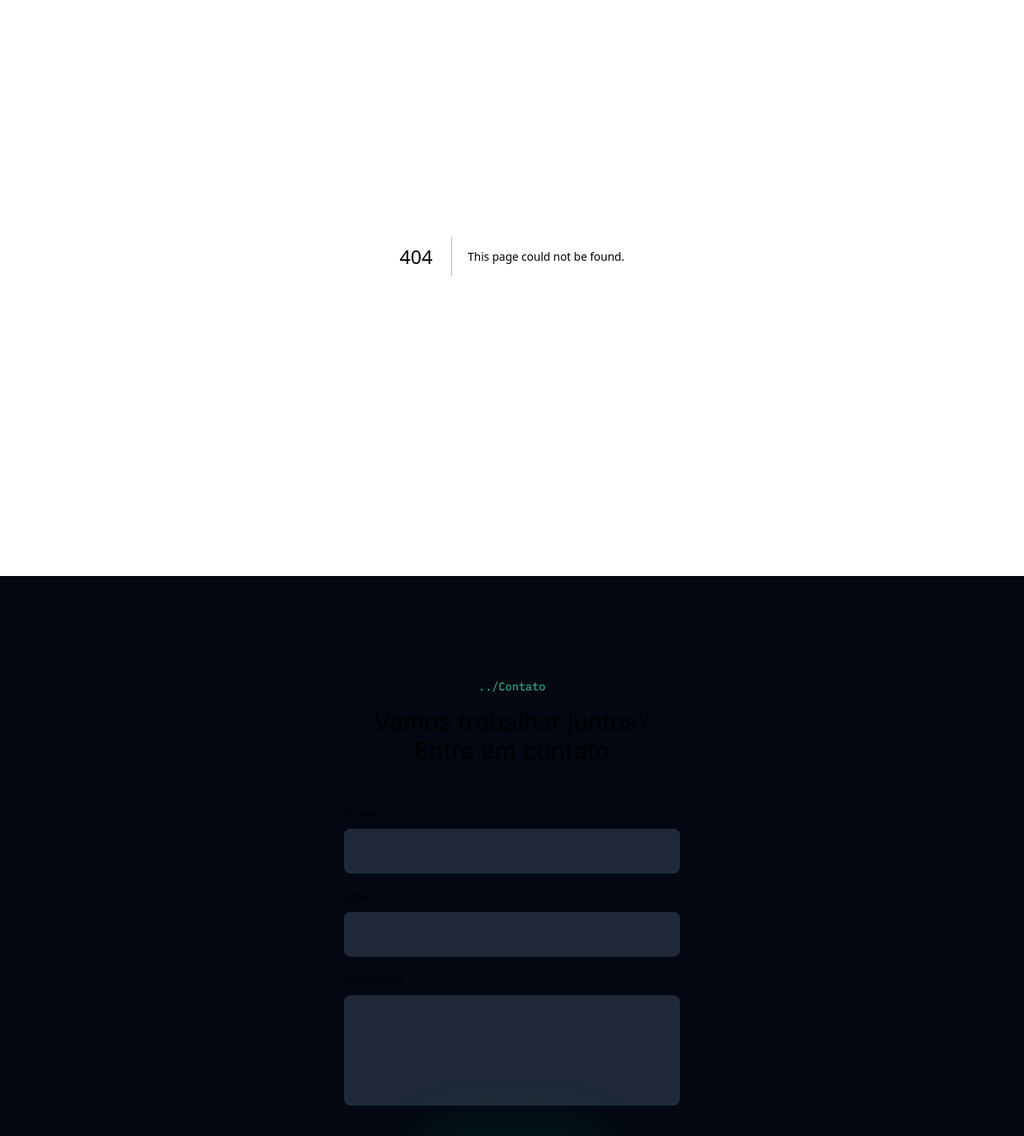
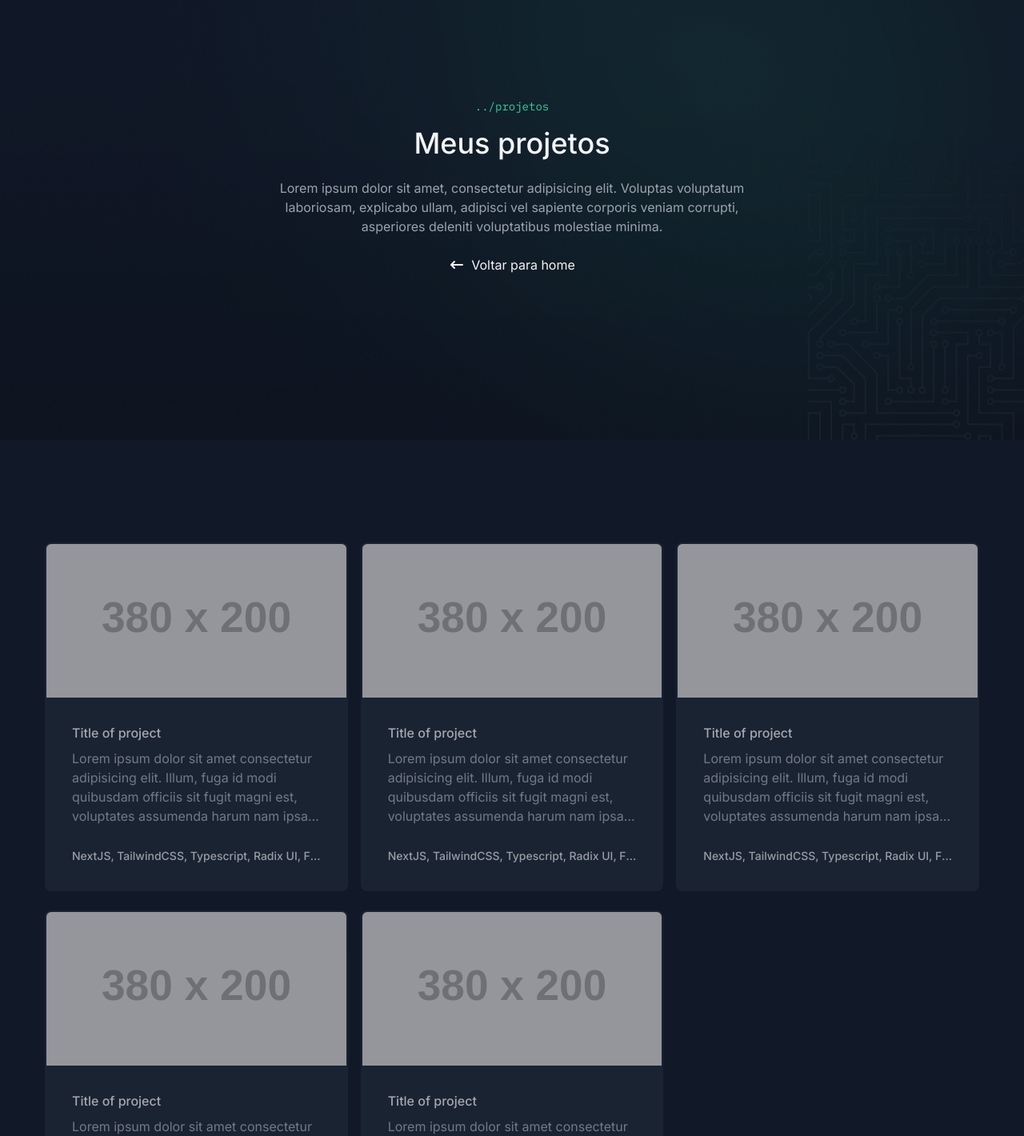
Before and after one commit to AugustoTI/portfolio, a Next.js app: page /projects in a window 1280 px wide. Before the commit this address had no page. Shown: the part 80-1500 px from the top of the page at 80% size. Built offline with nearby package versions, Linux system fonts and the light colour scheme.

Commit message:
feat: projects page

```diff
--- /dev/null
+++ b/src/app/projects/_components/project-card.tsx
@@ -0,0 +1,32 @@
+import Image from 'next/image'
+
+export function ProjectCard() {
+  return (
+    <div className="group flex h-[436px] flex-col overflow-hidden rounded-lg border-2 border-transparent bg-gray-800 opacity-70 transition hover:border-emerald-500 hover:opacity-100">
+      <div className=" h-48 w-full overflow-hidden">
+        <Image
+          src={'https://fakeimg.pl/380x200'}
+          width={380}
+          height={200}
+          alt="Thumbnail do projeto"
+          unoptimized
+          className="h-full w-full object-cover transition duration-500 group-hover:scale-110"
+        />
+      </div>
+      <div className="flex flex-1 flex-col p-8">
+        <strong className="font-medium text-gray-50/90 transition group-hover:text-emerald-500">
+          Title of project
+        </strong>
+        <p className="mt-2 line-clamp-4 text-gray-400">
+          Lorem ipsum dolor sit amet consectetur adipisicing elit. Illum, fuga id modi
+          quibusdam officiis sit fugit magni est, voluptates assumenda harum nam ipsam
+          dolore sunt non repellendus impedit, iusto ex.
+        </p>
+        <span className="mt-auto block truncate text-sm font-medium text-gray-300">
+          NextJS, TailwindCSS, Typescript, Radix UI, File Uploader, Prisma,
+          Authentication, Mux
+        </span>
+      </div>
+    </div>
+  )
+}
--- /dev/null
+++ b/src/app/projects/_components/projects-introduction.tsx
@@ -0,0 +1,29 @@
+import { SectionTitle } from '@/components/section-title'
+import Link from 'next/link'
+import { HiArrowNarrowLeft } from 'react-icons/hi'
+
+export default function ProjectsIntroduction() {
+  return (
+    <section className="flex h-[450px] w-full flex-col items-center justify-center bg-hero-image bg-cover bg-center bg-no-repeat px-4 lg:h-[630px]">
+      <SectionTitle
+        title="Meus projetos"
+        subtitle="projetos"
+        className="items-center text-center [&>h2]:text-4xl"
+      />
+      <div className="text-center">
+        <p className="my-6 max-w-[640px] text-sm text-gray-400 sm:text-base">
+          Lorem ipsum dolor sit amet, consectetur adipisicing elit. Voluptas voluptatum
+          laboriosam, explicabo ullam, adipisci vel sapiente corporis veniam corrupti,
+          asperiores deleniti voluptatibus molestiae minima.
+        </p>
+        <Link
+          href={'/'}
+          className="inline-flex items-center justify-center gap-2 transition-colors hover:text-emerald-500"
+        >
+          <HiArrowNarrowLeft size={20} />
+          Voltar para home
+        </Link>
+      </div>
+    </section>
+  )
+}
--- /dev/null
+++ b/src/app/projects/_components/projects-list.tsx
@@ -0,0 +1,18 @@
+import Link from 'next/link'
+import { ProjectCard } from './project-card'
+
+export function ProjectsList() {
+  return (
+    <section className="container px-4 py-32">
+      <ul className="grid grid-cols-1 gap-x-4 gap-y-6 sm:grid-cols-[repeat(auto-fit,minmax(350px,1fr))]">
+        {Array.from({ length: 5 }).map((_, index) => (
+          <li key={index}>
+            <Link href={`/projects/${index}`}>
+              <ProjectCard />
+            </Link>
+          </li>
+        ))}
+      </ul>
+    </section>
+  )
+}
--- /dev/null
+++ b/src/app/projects/page.tsx
@@ -0,0 +1,11 @@
+import ProjectsIntroduction from './_components/projects-introduction'
+import { ProjectsList } from './_components/projects-list'
+
+export default function ProjectsPage() {
+  return (
+    <>
+      <ProjectsIntroduction />
+      <ProjectsList />
+    </>
+  )
+}
```
